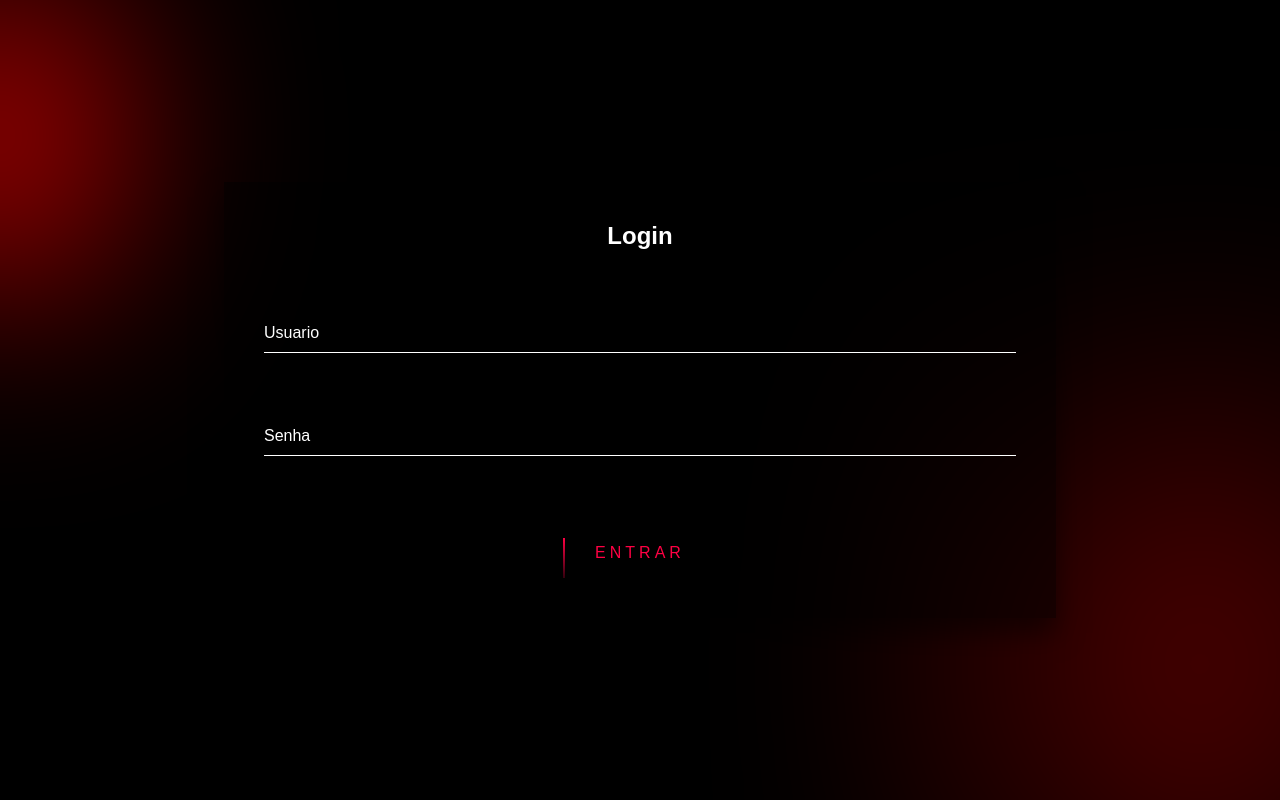
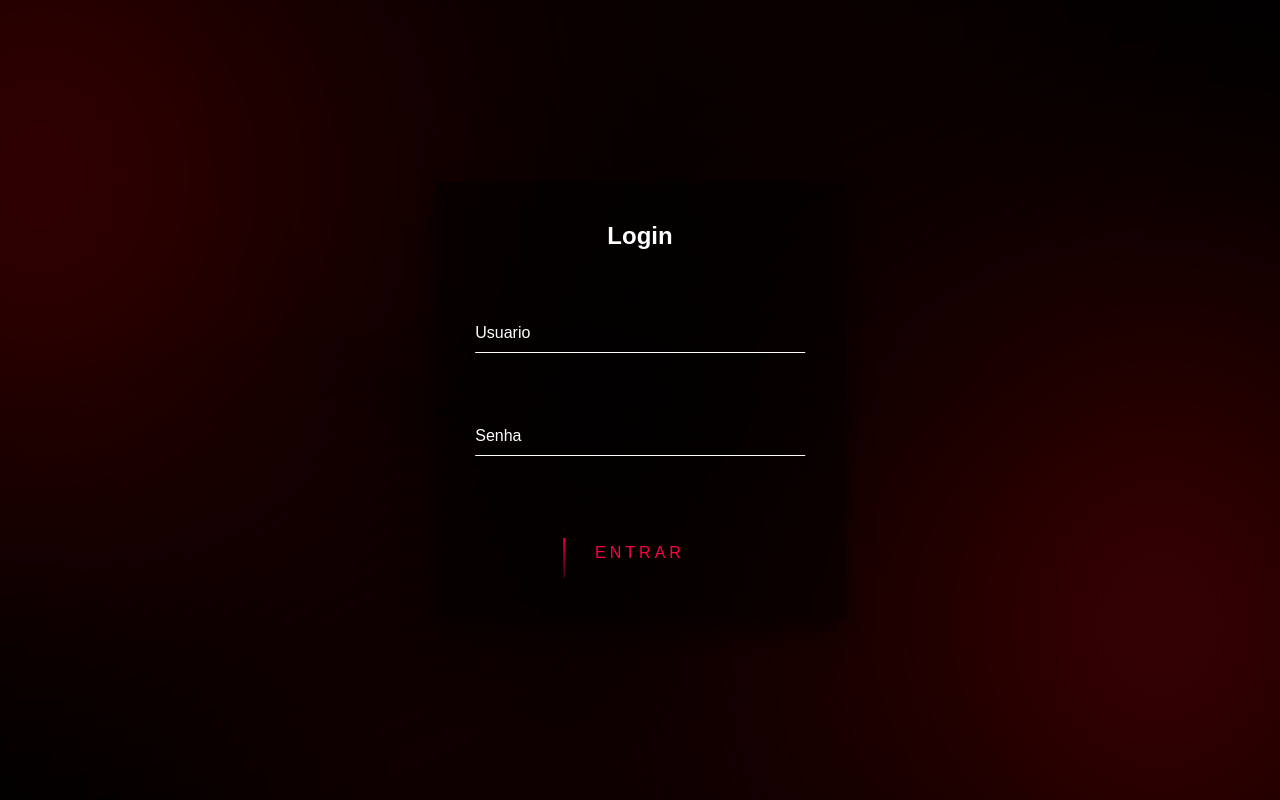
Before and after one commit to Elian-beep/Login-Animado, a plain HTML site: page index.html in a window 1280 px wide. Drawn offline with Linux system fonts and the light colour scheme.

Commit message:
fundo: inclusão de dois circulos blur complementares

```diff
--- a/index.html
+++ b/index.html
@@ -15,6 +15,8 @@
 
     <div class="fundo-colorido">
         <div class="fundo_red-left"></div>
+        <div class="fundo_red-left-bottom"></div>
+        <div class="fundo_red-rigth-top"></div>
         <div class="fundo_red-right"></div>
     </div>
 
--- a/style.css
+++ b/style.css
@@ -190,7 +190,30 @@ body{
 
     background-color: #FF0000;
     box-shadow: 0 0 1em 1em #FF0000;
-    filter: blur(110px);
+    filter: blur(150px);
+}
+.fundo_red-rigth-top{
+    position: absolute;
+    top: 6rem;
+    right: 0;
+    height: 10rem;
+    width: 1rem;
+    background-color: #5A0202;
+    border-radius: 50% 0 0 50%;
+    box-shadow: 1rem 1rem 1em 1em #5A0202;
+    filter: blur(65px);
+}
+
+.fundo_red-left-bottom{
+    position: absolute;
+    left: -4.5rem;
+    bottom: 10rem;
+    height: 10rem;
+    width: 1rem;
+    background-color: #5A0202;
+    border-radius: 0 50% 50% 0;
+    box-shadow: 1rem 1rem 1em 1em #5A0202;
+    filter: blur(65px);
 }
 
 .fundo_red-right{
@@ -198,16 +221,17 @@ body{
     bottom: 0;
     right: 0;
     height: 17rem;
-    width: 10rem;
+    width: 7rem;
     border-radius: 50%;
     background-color: #FF0000;
-    box-shadow: 0 0 2em 2em #FF0000;
+    box-shadow: 0 0 1em 1em #FF0000;
     filter: blur(150px);
 }
 
 @media screen and (min-width: 1040px){
     .login-box{
-        width: 65vw;
+        width: 32vw;
+        /* background-color: #fff; */
     }
 
     .login-box h2{
@@ -217,4 +241,35 @@ body{
     .login-box .user-box{
         margin-bottom: 3rem;
     }
+
+    .fundo_red-left{
+        width: 15rem;
+        height: 22rem;
+        filter: blur(210px);
+    }
+
+    .fundo_red-rigth-top{
+        position: absolute;
+        top: 0;
+        right: 20rem;
+        height: 2rem;
+        width: 27rem;
+        filter: blur(150px);
+    }
+
+    .fundo_red-left-bottom{
+        position: absolute;
+        left: 15rem;
+        bottom: 0;
+        height: 5rem;
+        width: 27rem;
+        border-radius: 50%;
+        filter: blur(150px);
+    }
+
+    .fundo_red-right{
+        width: 15rem;
+        height: 22rem;
+        filter: blur(200px);
+    }
 }
```
